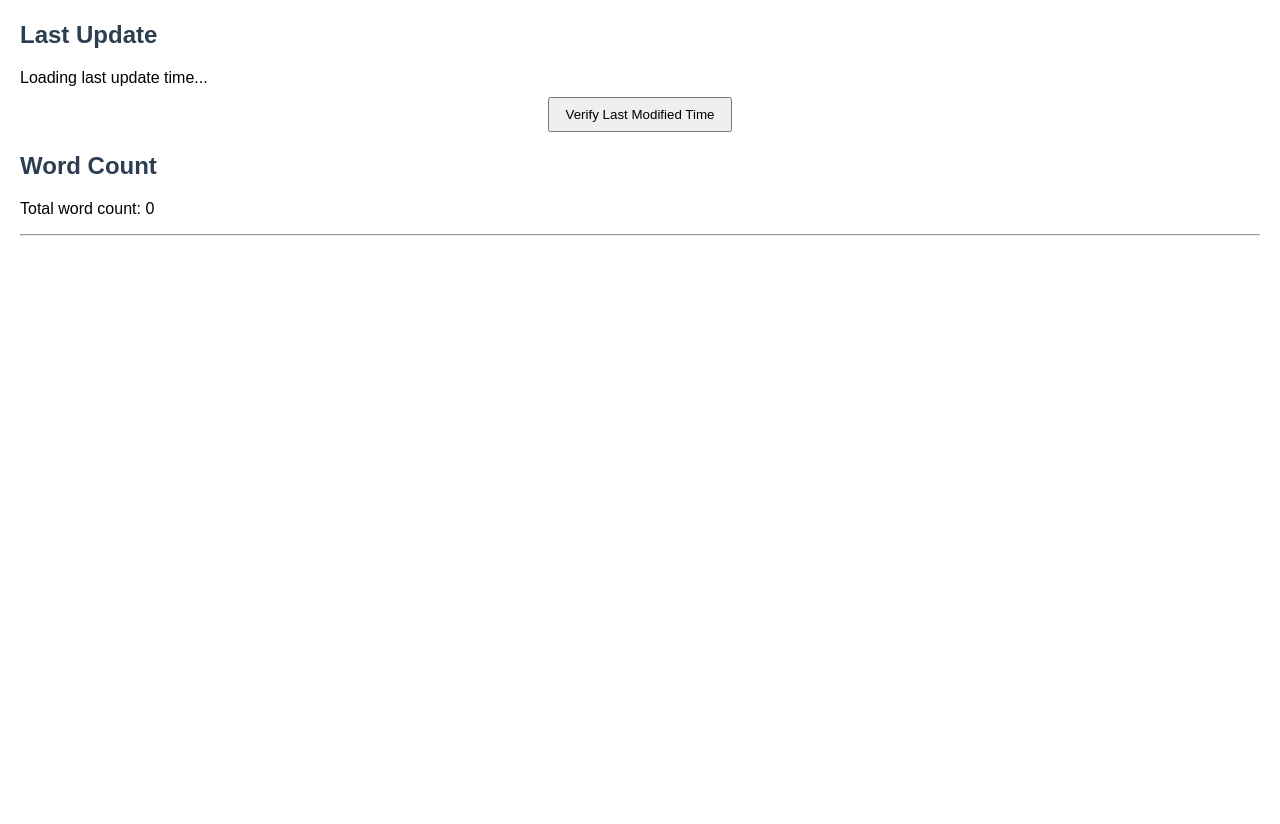
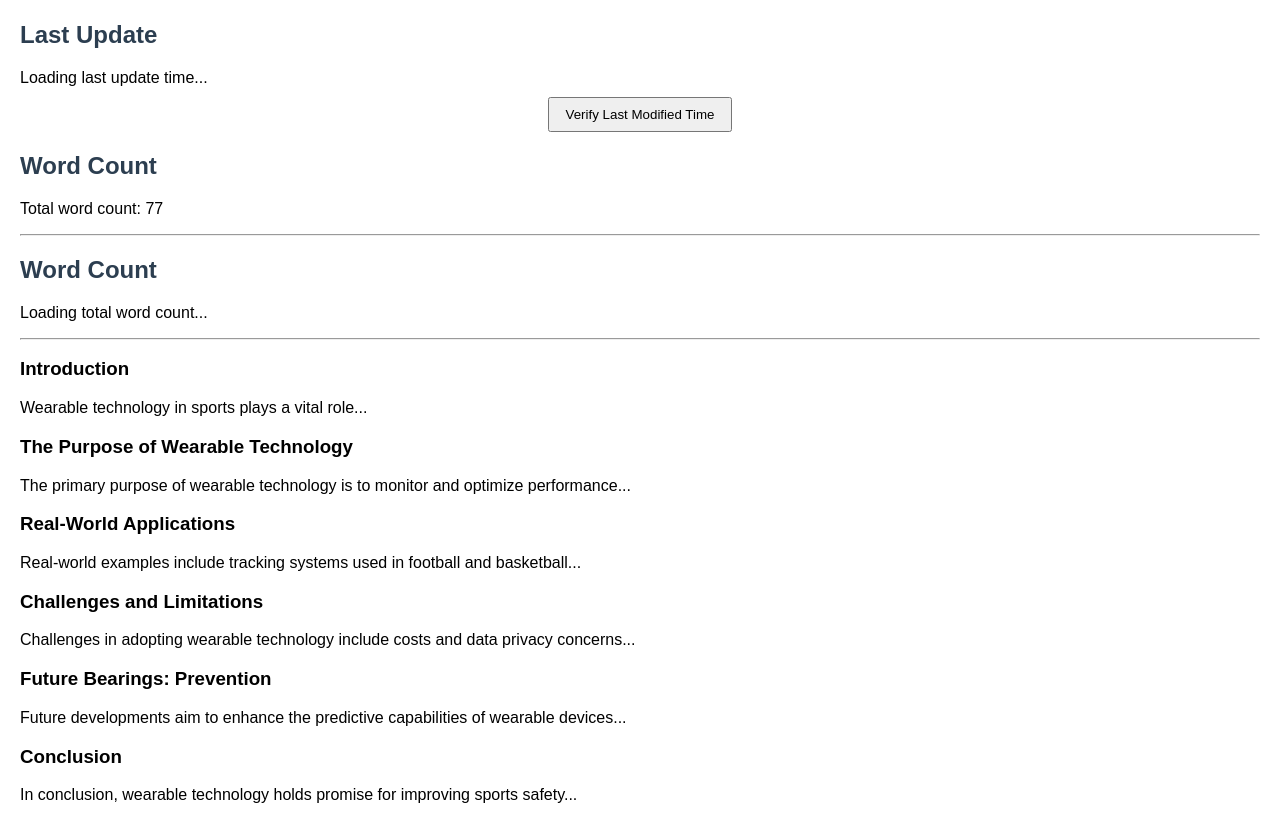
Before and after one commit to FEPSFY6883630/FY6883630, a plain HTML site: page index.html in a window 1280 px wide. Shown: the part 2653-3477 px from the top of the page. Before the commit the page ends 2909 px from the top, so only its background shows below. Drawn offline with Linux system fonts and the light colour scheme.

Commit message:
Update index.html

```diff
--- a/index.html
+++ b/index.html
@@ -228,6 +228,13 @@ imagination, that the only thing stopping its countless possibilities, is human
     <hr>
 </div>
 
+<!-- Word Count Section -->
+<div id="wordCountSection">
+    <h2>Word Count</h2>
+    <p id="totalWordCount">Loading total word count...</p>
+    <hr>
+</div>
+
 <!-- Word Count Script -->
 <script>
   // Function to calculate and display word count for a specified section
@@ -262,5 +269,32 @@ imagination, that the only thing stopping its countless possibilities, is human
     displayTotalWordCount();
   };
 </script>
+
+<!-- Example Sections -->
+<div id="Introduction_InText">
+    <h3>Introduction</h3>
+    <p>Wearable technology in sports plays a vital role...</p>
+</div>
+<div id="Purpose_InText">
+    <h3>The Purpose of Wearable Technology</h3>
+    <p>The primary purpose of wearable technology is to monitor and optimize performance...</p>
+</div>
+<div id="Applications_InText">
+    <h3>Real-World Applications</h3>
+    <p>Real-world examples include tracking systems used in football and basketball...</p>
+</div>
+<div id="Challenges_InText">
+    <h3>Challenges and Limitations</h3>
+    <p>Challenges in adopting wearable technology include costs and data privacy concerns...</p>
+</div>
+<div id="Future_InText">
+    <h3>Future Bearings: Prevention</h3>
+    <p>Future developments aim to enhance the predictive capabilities of wearable devices...</p>
+</div>
+<div id="Conclusion_InText">
+    <h3>Conclusion</h3>
+    <p>In conclusion, wearable technology holds promise for improving sports safety...</p>
+</div>
+
 </body>
 </html>
```
